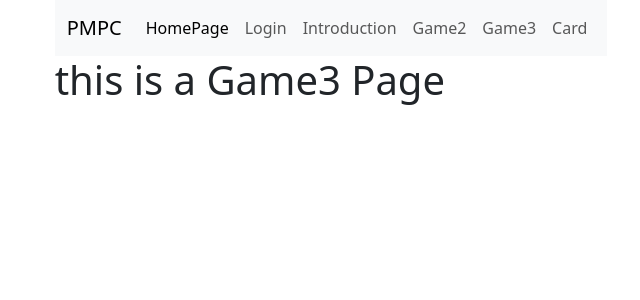
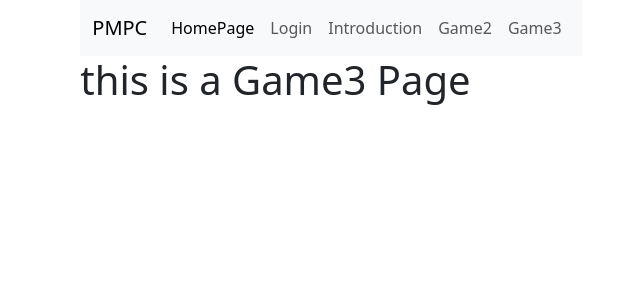
Before and after one commit to yylmax/PMMC, a React (Create React App) app in the folder foodapp/: page /game3 in a window 1280 px wide. Shown: the top 300 px of the page, without its empty margins (309-949 px from the left). Built offline with nearby package versions, Linux system fonts and the light colour scheme.

Commit message:
Revert "add nav bar"

```diff
--- a/foodapp/src/app/content.jsx
+++ b/foodapp/src/app/content.jsx
@@ -6,7 +6,6 @@ import Login from "../pages/Login";
 import Intro from "../pages/Intro";
 import Test from "../pages/Test";
 import Game3 from "../pages/Game3";
-import Card from "../pages/Card";
 
 const Content = () => {
   return (
@@ -32,10 +31,6 @@ const Content = () => {
           path="/game3"
           element={<Game3 />}
         />
-        <Route
-          path="/card"
-          element={<Card />}
-        />
       </Routes>
     </div>
   );
--- a/foodapp/src/app/navbar.jsx
+++ b/foodapp/src/app/navbar.jsx
@@ -69,14 +69,6 @@ const NavBar = () => {
                 Game3
               </a>
             </li>
-            <li className="nav-item">
-              <a
-                className="nav-link"
-                href="/card"
-              >
-                Card
-            </a>
-            </li>
           </ul>
         </div>
       </div>
```
